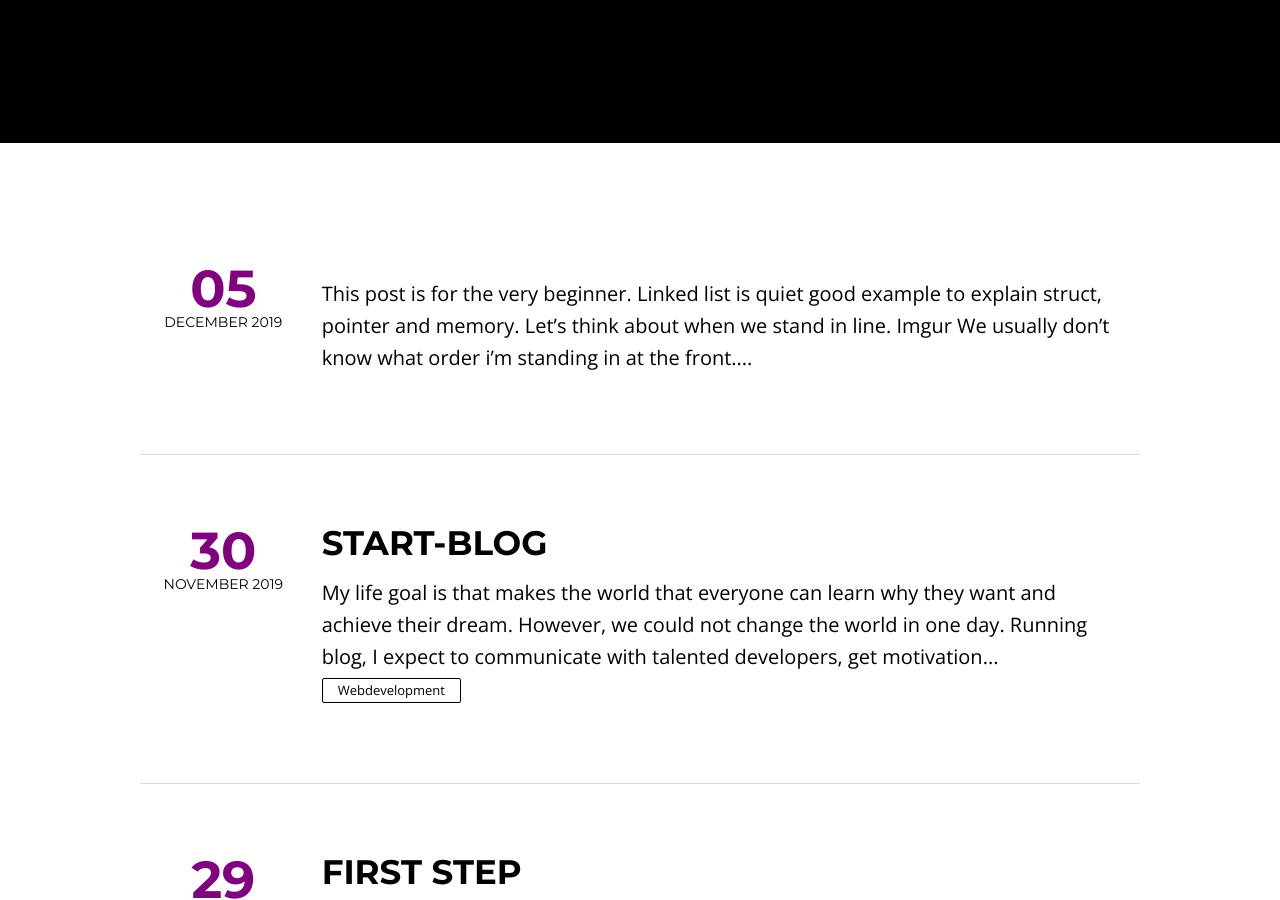
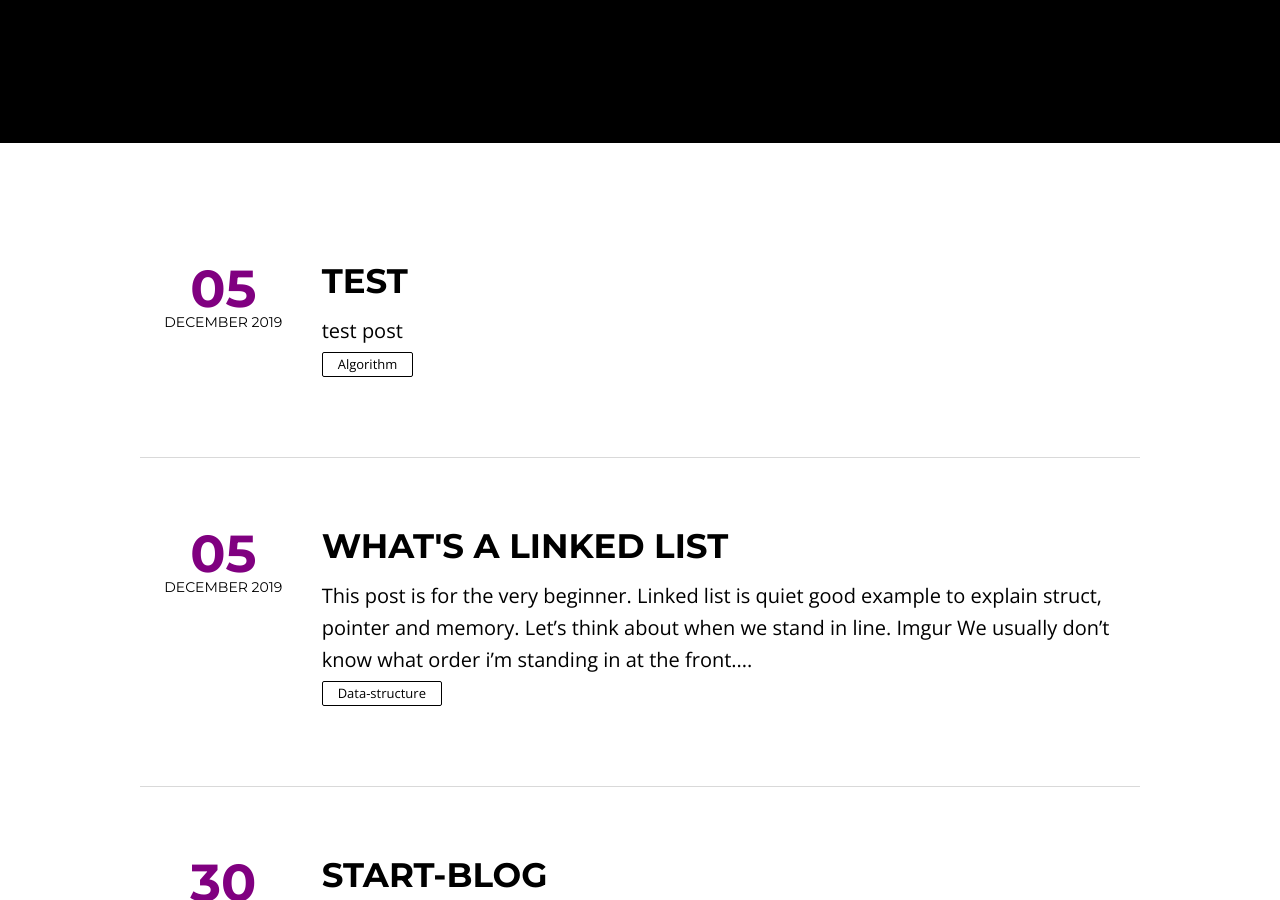
Before and after one commit to hjunlee91/hjunlee91.github.io, a Jekyll site: the page built from index.html, in a window 1280 px wide and 900 px high, scrolled down 381 px. Built offline with Jekyll 4.4.1, drawn with Linux system fonts in a browser that asks for light colours; nearby versions of some CDN libraries; the list of posts is cut into pages by our own code.

Commit message:
2019-12-05 [post] upload test post to figure out date issue
upload test post to figure out date issue

```diff
--- a/_posts/2019-12-01-linked_list.md
+++ b/_posts/2019-12-05-linked_list.md
@@ -3,9 +3,9 @@
 title: "What's a Linked List"
 description: Explain a linked list.
 headline: Let's find out about a Linked list.
-modified: 2019-12-01
+modified: 2019-12-05
 category: Data-Structure
-tags: [C], [C++]
+tags: [C]
 imagefeature:
 mathjax:
 chart:
--- /dev/null
+++ b/_posts/2019-12-05-test.md
@@ -0,0 +1,15 @@
+---
+layout: post
+title: "test"
+description: test
+headline: test
+modified: 2019-12-05
+category: Algorithm
+tags: [DPS]
+imagefeature:
+mathjax:
+chart:
+comments: true
+---
+
+test post
```
